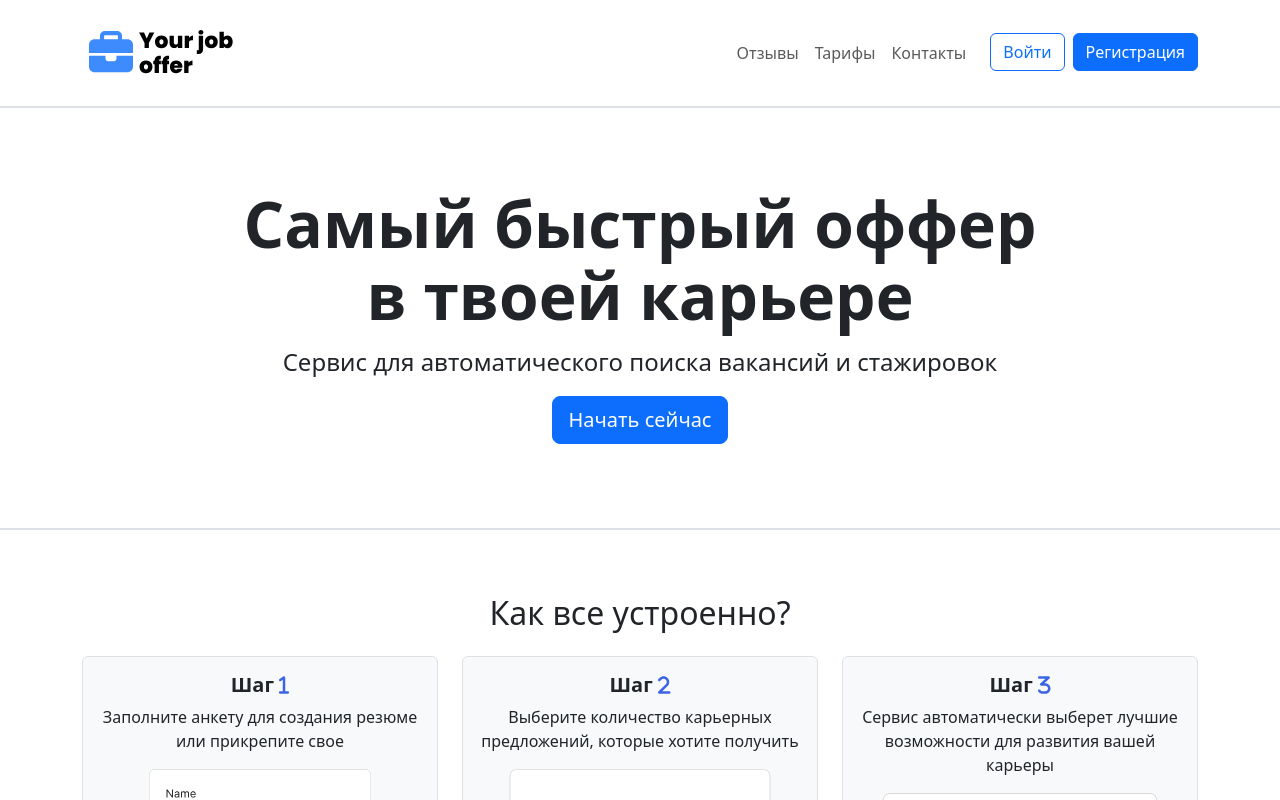
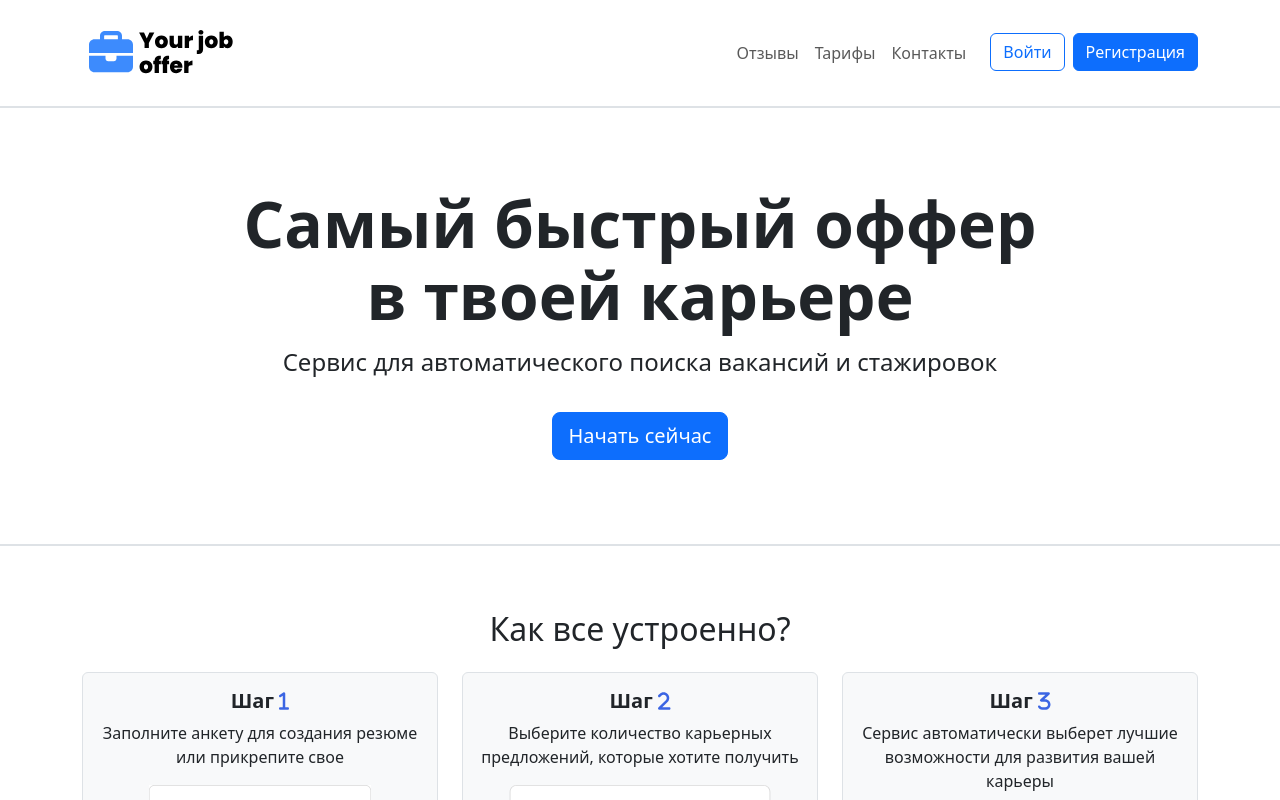
Before and after one commit to PyotrAndreev/your-job-offer-1, a Vue app in the folder web-app/frontend/: page / in a window 1280 px wide. Shown: the top 800 px of the page. Built offline with nearby package versions, Linux system fonts and the light colour scheme.

Commit message:
fixing bugs

```diff
--- a/web-app/frontend/src/components/HomePage.vue
+++ b/web-app/frontend/src/components/HomePage.vue
@@ -58,7 +58,7 @@
       <p class="lead fs-4 my-3">
         Сервис для автоматического поиска вакансий и стажировок
       </p>
-      <a href="#registration" class="btn btn-primary btn-lg">Начать сейчас</a>
+      <a href="#registration" class="btn btn-primary btn-lg mt-3">Начать сейчас</a>
     </div>
   </div>
 
```
Also changed, not shown: 1 other file (tests, documents, lock files or other folders).
